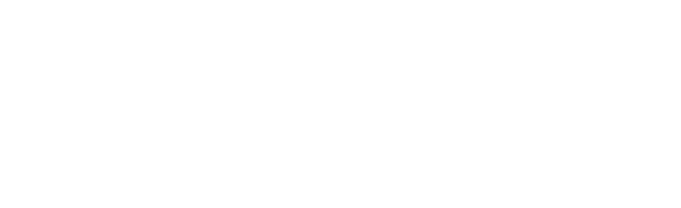
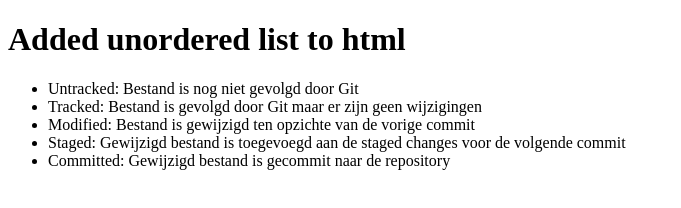
Before and after one commit to YusufBarros/devops, a plain HTML site: page devops1/yusuf_aksari/index.html in a window 1280 px wide. Shown: the whole page, without its empty margins (0-681 px from the left). Drawn offline with Linux system fonts and the light colour scheme.

Commit message:
Andere html inhoud

```diff
--- a/devops1/yusuf_aksari/index.html
+++ b/devops1/yusuf_aksari/index.html
@@ -5,7 +5,15 @@
     <meta name="viewport" content="width=git log --oneline, initial-scale=1.0">
     <title>YusufAksari</title>
 </head>
-<body>
+<body><h1>Added unordered list to html</h1>
+    <ul>
+        <li>Untracked: Bestand is nog niet gevolgd door Git</li>
+        <li>Tracked: Bestand is gevolgd door Git maar er zijn geen wijzigingen</li>
+        <li>Modified: Bestand is gewijzigd ten opzichte van de vorige commit</li>
+        <li>Staged: Gewijzigd bestand is toegevoegd aan de staged changes voor de volgende commit</li>
+        <li>Committed: Gewijzigd bestand is gecommit naar de repository</li>
+    </ul>
+
 
 </body>
 </html>
```
